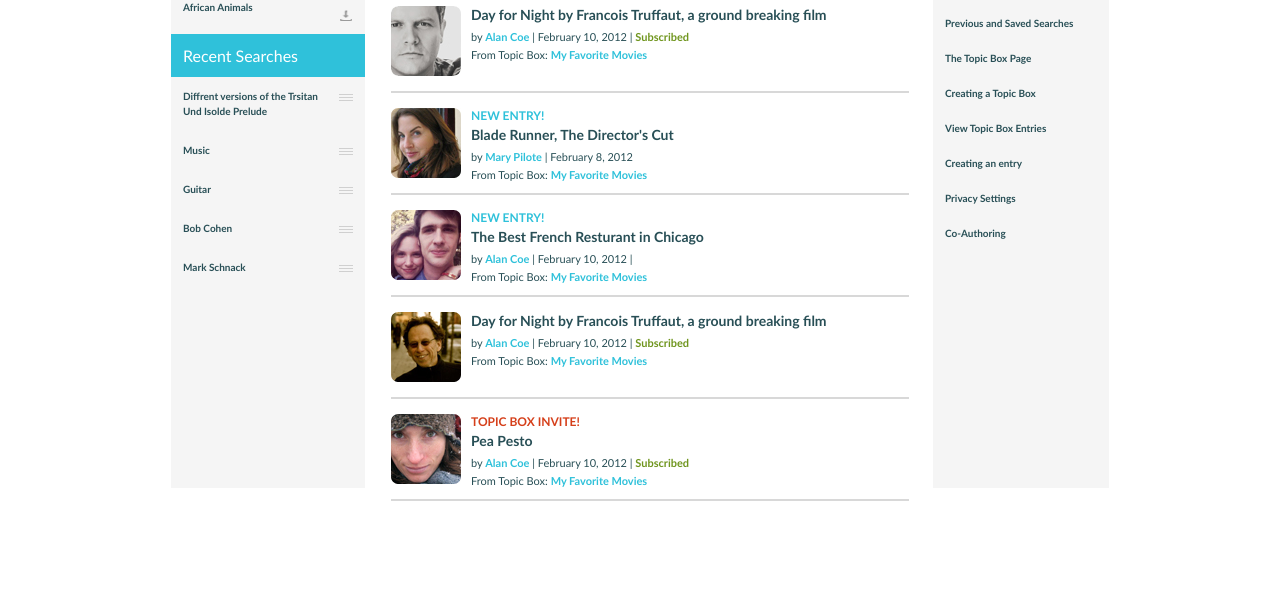
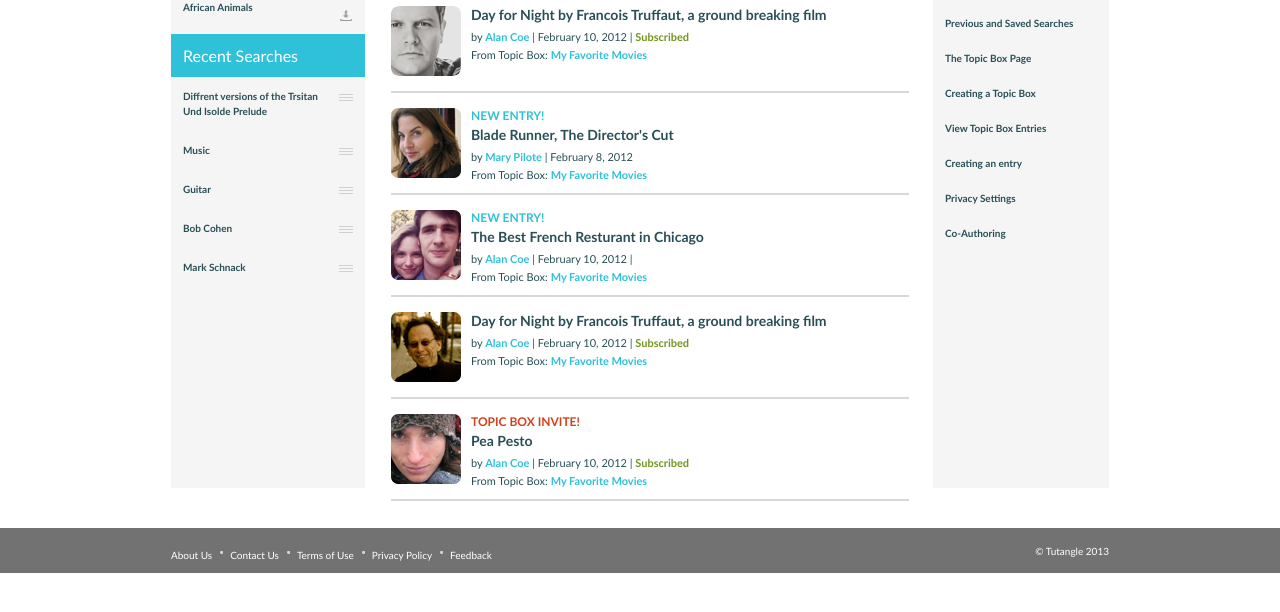
Before and after one commit to sajagshrestha/design-assignment-1, a plain HTML site: page index.html in a window 1280 px wide. Shown: the part 264-876 px from the top of the page. After the commit the page ends 837 px from the top, so only its background shows below. Drawn offline with Linux system fonts and the light colour scheme.

Commit message:
TuTangle v1

```diff
--- a/css/layout.css
+++ b/css/layout.css
@@ -64,3 +64,10 @@
 .feed-menu-right {
 	float: right;
 }
+/* footer */
+.footer-menu ul li {
+	float: left;
+}
+.copyright {
+	float: right;
+}
--- a/css/reset.css
+++ b/css/reset.css
@@ -4,10 +4,8 @@
 	font-family: "Trebuchet MS", sans-serif;
 	color: #284f56;
 }
-body {
-	height: 110vh;
-}
-ul {
+
+li {
 	list-style: none;
 }
 a {
--- a/css/style.css
+++ b/css/style.css
@@ -112,7 +112,7 @@ nav {
 /* feed section */
 .feed-section {
 	height: 604px;
-	margin: 30px 0;
+	margin: 30px 0 33px 0;
 }
 .left-feed {
 	width: 194px;
@@ -264,3 +264,30 @@ nav {
 .red-highlight {
 	color: #d53f1a;
 }
+
+/* footer */
+footer {
+	height: 30px;
+	background-color: #727272;
+	padding-top: 15px;
+}
+
+.footer-menu ul li {
+	padding-left: 10px;
+	padding-right: 8px;
+	background: url("../images/footer-list.png") 0 50% no-repeat;
+}
+
+.footer-menu ul li:first-child {
+	background: none;
+	padding-left: 0px;
+}
+.footer-menu ul li a {
+	color: white;
+	font-size: 10px;
+}
+.copyright {
+	margin-top: 2px;
+	color: white;
+	font-size: 10px;
+}
--- a/index.html
+++ b/index.html
@@ -382,5 +382,20 @@
 				</div>
 			</div>
 		</section>
+		<!--footer-sectiion-->
+		<footer>
+			<div class="main-wrapper">
+				<div class="footer-menu">
+					<ul>
+						<li><a href="#">About Us</a></li>
+						<li><a href="#">Contact Us</a></li>
+						<li><a href="#">Terms of Use</a></li>
+						<li><a href="#">Privacy Policy</a></li>
+						<li><a href="#">Feedback</a></li>
+					</ul>
+				</div>
+				<div class="copyright">&copy; Tutangle 2013</div>
+			</div>
+		</footer>
 	</body>
 </html>
```
Also changed, not shown: images/footer-list.png (added).
